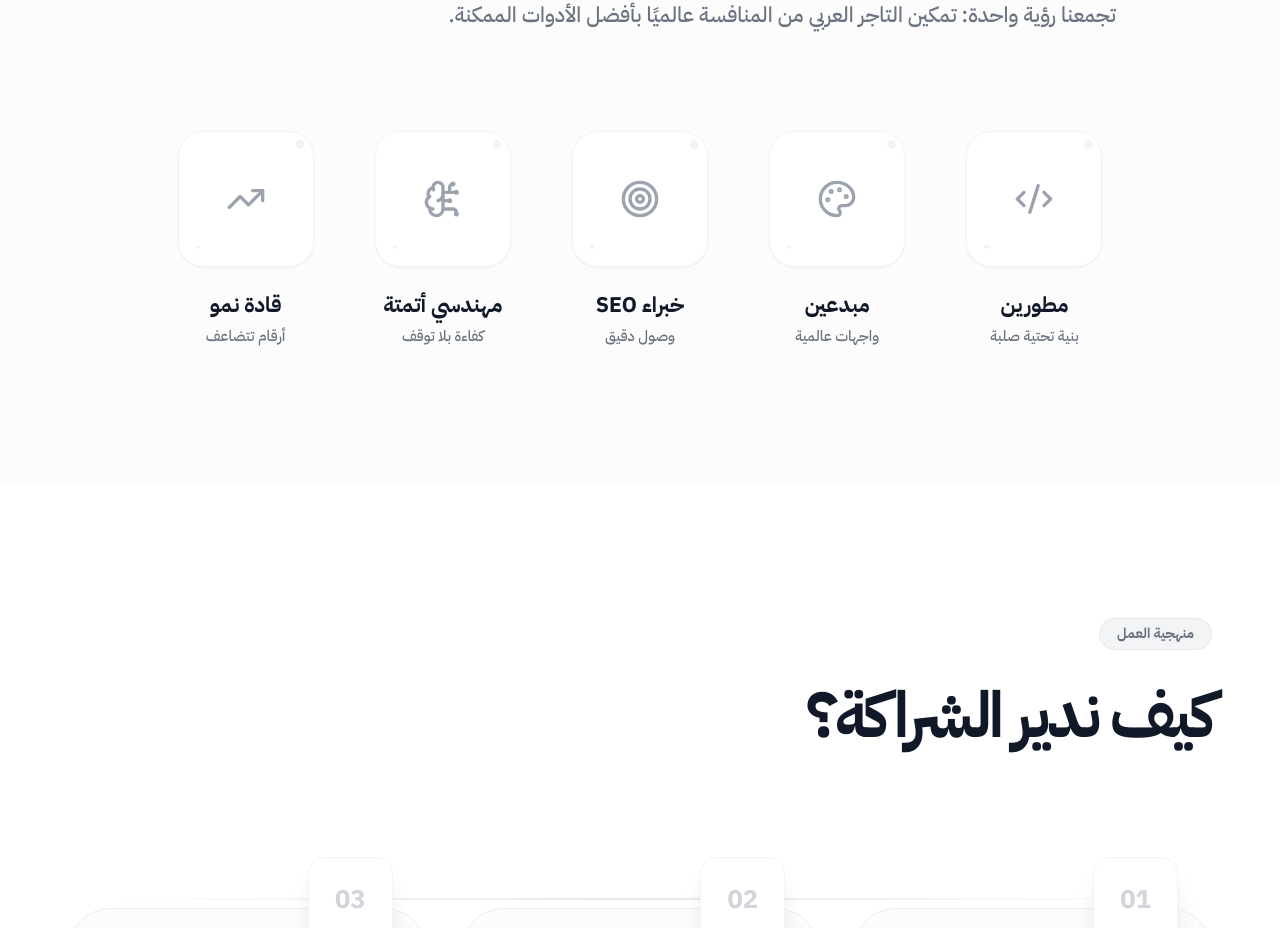
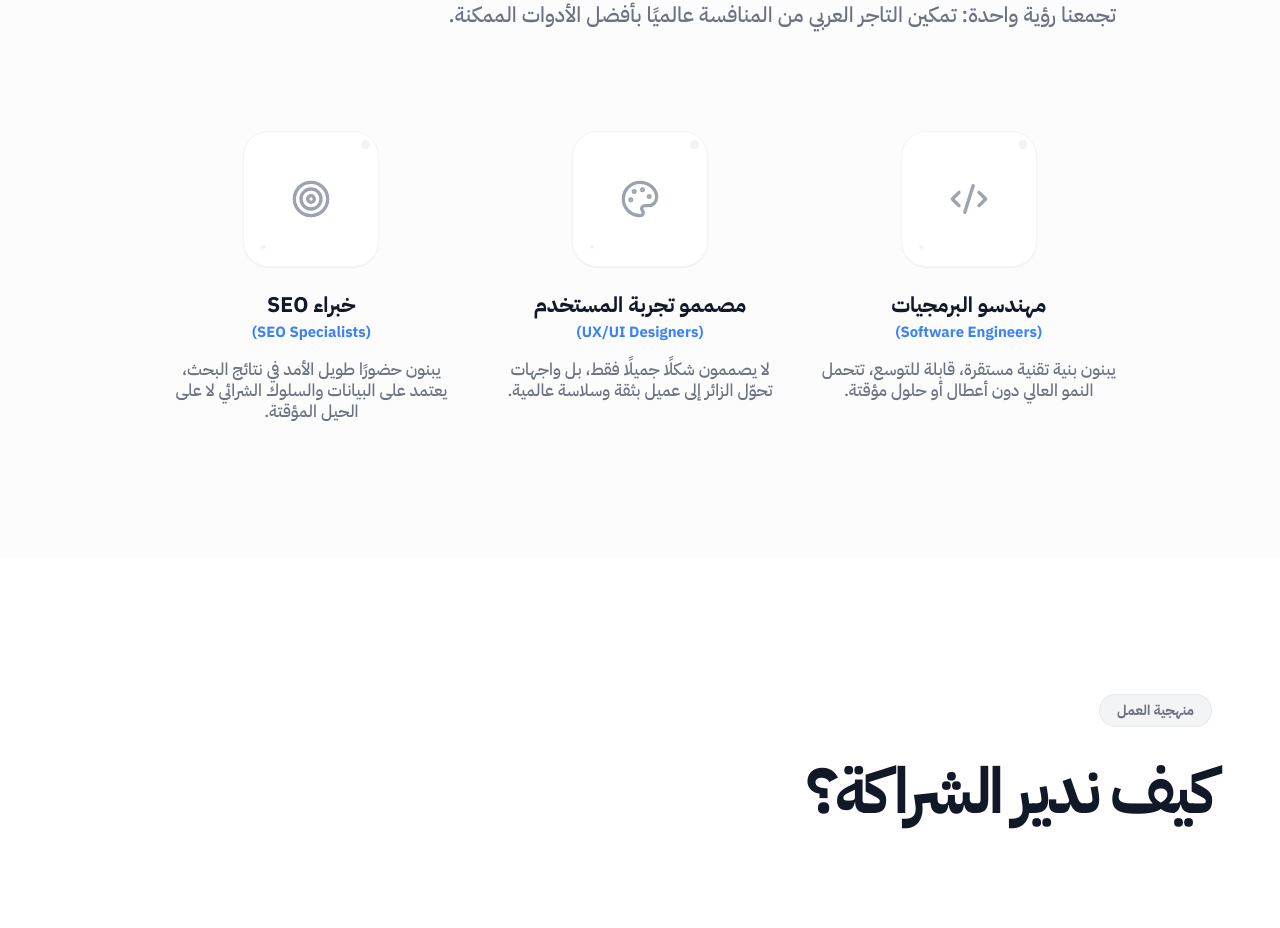
Before and after one commit to mohamedlahlah/asdwww, a React (Vite) app: page / in a window 1280 px wide. Shown: the part 7700-8628 px from the top of the page. Built offline with nearby package versions, Linux system fonts and the light colour scheme.

Commit message:
feat: Add core pages (Home, Portfolio, Case Study, Contact) and essential components (Service Form, WhatsApp Button).

```diff
--- a/components/ServiceForm.tsx
+++ b/components/ServiceForm.tsx
@@ -31,7 +31,7 @@ const ServiceForm: React.FC<ServiceFormProps> = ({ serviceName, questions }) =>
         });
 
         const encodedMessage = encodeURIComponent(message);
-        const phoneNumber = '963936638280';
+        const phoneNumber = '971545777839';
         const whatsappUrl = `https://wa.me/${phoneNumber}?text=${encodedMessage}`;
 
         // Simulate a brief delay then redirect
--- a/components/WhatsAppButton.tsx
+++ b/components/WhatsAppButton.tsx
@@ -3,7 +3,7 @@ import { MessageCircle } from 'lucide-react';
 
 const WhatsAppButton = () => {
     const [isVisible, setIsVisible] = useState(false);
-    const phoneNumber = "966500000000";
+    const phoneNumber = "971545777839";
     const message = "مرحباً، أود الاستفسار عن خدماتكم.";
     const whatsappUrl = `https://wa.me/${phoneNumber}?text=${encodeURIComponent(message)}`;
 
--- a/pages/CaseStudyPage.tsx
+++ b/pages/CaseStudyPage.tsx
@@ -8,45 +8,6 @@ import SectionHeader from '../components/SectionHeader';
 // ----------------------------------------------------------------------
 
 const PROJECTS: any = {
-    'fashion-brand-scale': {
-        title: 'براند أزياء عالمي',
-        category: 'توسع المتاجر والمبيعات',
-        description: 'تحويل متجر من أداء متذبذب إلى نمو صاروخي من خلال إعادة تصميم تجربة المستخدم (UI/UX) وأتمتة سلاسل الإمداد.',
-        stats: [
-            { label: 'نمو الإيرادات', value: '+340%' },
-            { label: 'متوسط العائد الإعلاني ROAS', value: 'x4.8' },
-            { label: 'معدل التحويل', value: '3.2%' },
-        ],
-        challenge: 'كان العميل يعاني من ارتفاع تكلفة الاستحواذ (CPA) وانخفاض معدل الاحتفاظ بالعملاء (Retention). الموقع القديم كان بطيئاً ومعقداً.',
-        solution: 'قمنا ببناء متجر جديد بالكامل (Headless Shopify) مع تجربة مستخدم تركز على الموبايل، وربطنا نظام Klaviyo لأتمتة استعادة السلات المتروكة.',
-        color: 'emerald'
-    },
-    'food-delivery-app': {
-        title: 'تطبيق توصيل ذكي',
-        category: 'تطوير التطبيقات',
-        description: 'بناء تطبيق توصيل متكامل يربط المطاعم بالسائقين مع خوارزميات توجيه ذكية.',
-        stats: [
-            { label: 'مستخدم نشط', value: '+50k' },
-            { label: 'تقليل التكاليف', value: '-60%' },
-            { label: 'سرعة الطلب', value: '15m' },
-        ],
-        challenge: 'التطبيق السابق كان ينهار تحت الضغط، ونظام التوجيه اليدوي كان مكلفاً وغير دقيق.',
-        solution: 'أعدنا بناء الخلفية (Backend) باستخدام Node.js و Redis للسرعة، وطورنا خوارزمية ذكية لتعيين السائق الأقرب تلقائياً.',
-        color: 'blue'
-    },
-    'tech-store-seo': {
-        title: 'متجر إلكترونيات',
-        category: 'نمو و SEO',
-        description: 'ضاعفنا الزيارات المجانية (Organic Traffic) وهيمننا على كلمات مفتاحية عالية المنافسة.',
-        stats: [
-            { label: 'زيارات مجانية (Organic)', value: '+210%' },
-            { label: 'المركز الأول في البحث', value: '450+' },
-            { label: 'مبيعات من الـ SEO', value: '$120k' },
-        ],
-        challenge: 'المنافسة شرسة مع الكبار (Amazon/Noon)، والميزانية الإعلانية كانت تستنزف الأرباح.',
-        solution: 'ركزنا على استراتيجية المحتوى التقني (Reviews & Comparisons) وتحسين البنية التقنية للمتجر لتتصدر النتائج.',
-        color: 'purple'
-    },
     'ar-investor': {
         title: 'رادار المستثمر',
         category: 'تقنية مالية وأنظمة (SaaS)',
@@ -59,19 +20,6 @@ const PROJECTS: any = {
         challenge: 'السوق المالي يعاني من "ضوضاء البيانات". المستثمر يغرق في الأرقام الخام دون الحصول على رؤية واضحة أو سياق اقتصادي يدعم القرار.',
         solution: 'طورنا "رادار المستثمر" كمنصة SaaS تعتمد على الخوارزميات لتحويل البيانات المبعثرة إلى "قصص اقتصادية" ومرئيات (Data Viz) تقود لقرار استثماري آمن.',
         color: 'emerald'
-    },
-    'real-estate-automation': {
-        title: 'شركة تطوير عقاري',
-        category: 'أتمتة و CRM',
-        description: 'أتمتة عملية البيع بالكامل من "ليد" إلى "عقد" باستخدام CRM مخصص و n8n.',
-        stats: [
-            { label: 'عمل يدوي', value: '-90%' },
-            { label: 'سرعة الاستجابة', value: '< 1min' },
-            { label: 'مبيعات الوحدات', value: '+45%' },
-        ],
-        challenge: 'فريق المبيعات كان يضيع وقته في إدخال البيانات يدوياً، مما يؤدي لضياع الفرص الساخنة.',
-        solution: 'ربطنا جميع قنوات الإعلانات بـ Salesforce عبر n8n، وقمنا بأتمتة رسائل الواتساب للتواصل الفوري مع العملاء.',
-        color: 'orange'
     }
 };
 
--- a/pages/ContactPage.tsx
+++ b/pages/ContactPage.tsx
@@ -10,7 +10,7 @@ const ContactPage = () => {
         const subject = formData.get('subject');
         const message = formData.get('message');
 
-        const whatsappUrl = `https://wa.me/963936638280?text=${encodeURIComponent(
+        const whatsappUrl = `https://wa.me/971545777839?text=${encodeURIComponent(
             `*رسالة تواصل جديدة*\n\n*الاسم:* ${name}\n*الموضوع:* ${subject}\n*الرسالة:* ${message}`
         )}`;
         window.open(whatsappUrl, '_blank');
@@ -41,7 +41,7 @@ const ContactPage = () => {
                         <div className="space-y-8">
                             {[
                                 { i: <Mail className="text-blue-500" />, t: "البريد الإلكتروني", v: "hello@digitalmerchant.team" },
-                                { i: <Phone className="text-blue-500" />, t: "رقم الواتساب", v: "+963 936 638 280" },
+                                { i: <Phone className="text-blue-500" />, t: "رقم الواتساب", v: "+971 54 577 7839" },
                                 { i: <MapPin className="text-blue-500" />, t: "المقر الرئيسي", v: "Doha, Qatar / Global Remote" },
                                 { i: <Clock className="text-blue-500" />, t: "ساعات العمل", v: "الأحد - الخميس: 9:00 ص - 6:00 م" }
                             ].map((item, i) => (
--- a/pages/Home.tsx
+++ b/pages/Home.tsx
@@ -367,13 +367,11 @@ const Home = () => {
                         title="فريقنا هو سر قوتك"
                         subtitle="تجمعنا رؤية واحدة: تمكين التاجر العربي من المنافسة عالميًا بأفضل الأدوات الممكنة."
                     />
-                    <div className="grid grid-cols-2 md:grid-cols-3 lg:grid-cols-5 gap-8 mt-16">
+                    <div className="grid grid-cols-1 md:grid-cols-3 gap-8 mt-16">
                         {[
-                            { icon: Code2, role: "مطورين", desc: "بنية تحتية صلبة", color: "text-blue-500", bg: "bg-blue-500/10" },
-                            { icon: Palette, role: "مبدعين", desc: "واجهات عالمية", color: "text-purple-500", bg: "bg-purple-500/10" },
-                            { icon: Target, role: "خبراء SEO", desc: "وصول دقيق", color: "text-red-500", bg: "bg-red-500/10" },
-                            { icon: BrainCircuit, role: "مهندسي أتمتة", desc: "كفاءة بلا توقف", color: "text-amber-500", bg: "bg-amber-500/10" },
-                            { icon: TrendingUp, role: "قادة نمو", desc: "أرقام تتضاعف", color: "text-green-500", bg: "bg-green-500/10" }
+                            { icon: Code2, role: "مهندسو البرمجيات", subRole: "(Software Engineers)", desc: "يبنون بنية تقنية مستقرة، قابلة للتوسع، تتحمل النمو العالي دون أعطال أو حلول مؤقتة.", color: "text-blue-500", bg: "bg-blue-500/10" },
+                            { icon: Palette, role: "مصممو تجربة المستخدم", subRole: "(UX/UI Designers)", desc: "لا يصممون شكلًا جميلًا فقط، بل واجهات تحوّل الزائر إلى عميل بثقة وسلاسة عالمية.", color: "text-purple-500", bg: "bg-purple-500/10" },
+                            { icon: Target, role: "خبراء SEO", subRole: "(SEO Specialists)", desc: "يبنون حضورًا طويل الأمد في نتائج البحث، يعتمد على البيانات والسلوك الشرائي لا على الحيل المؤقتة.", color: "text-green-500", bg: "bg-green-500/10" }
                         ].map((item, i) => (
                             <div key={i} className="group flex flex-col items-center text-center">
                                 {/* Symbolic Icon Container */}
@@ -388,10 +386,11 @@ const Home = () => {
                                     <div className="absolute bottom-4 left-4 w-1 h-1 rounded-full bg-gray-200 dark:bg-white/10 group-hover:bg-current text-inherit opacity-50"></div>
                                 </div>
 
-                                <h4 className="text-xl font-bold text-gray-900 dark:text-white mb-2">{item.role}</h4>
-                                <span className="text-sm font-medium text-gray-500 dark:text-gray-400 group-hover:text-gray-800 dark:group-hover:text-gray-200 transition-colors">
+                                <h4 className="text-xl font-bold text-gray-900 dark:text-white mb-1">{item.role}</h4>
+                                <span className="text-sm font-bold text-blue-500 mb-4 block dir-ltr">{item.subRole}</span>
+                                <p className="text-gray-500 dark:text-gray-400 leading-relaxed font-medium max-w-xs group-hover:text-gray-800 dark:group-hover:text-gray-200 transition-colors">
                                     {item.desc}
-                                </span>
+                                </p>
                             </div>
                         ))}
                     </div>
--- a/pages/PortfolioPage.tsx
+++ b/pages/PortfolioPage.tsx
@@ -13,42 +13,6 @@ const CATEGORIES = [
 
 const PROJECTS = [
     {
-        id: 'fashion-brand-scale',
-        title: 'براند أزياء عالمي',
-        description: 'تحويل متجر من أداء متذبذب إلى نمو صاروخي.',
-        category: 'ecommerce',
-        tags: ['Shopify Plus', 'UX/UI', 'أتمتة'],
-        stats: '+340% إيرادات',
-        color: 'bg-emerald-500',
-        textColor: 'text-emerald-500',
-        borderColor: 'border-emerald-500/20',
-        bg: 'bg-emerald-50 dark:bg-emerald-900/5'
-    },
-    {
-        id: 'food-delivery-app',
-        title: 'تطبيق توصيل ذكي',
-        description: 'بناء تطبيق توصيل متكامل مع خوارزميات توجيه.',
-        category: 'app',
-        tags: ['React Native', 'Node.js', 'Redis'],
-        stats: '-60% تكاليف',
-        color: 'bg-blue-500',
-        textColor: 'text-blue-500',
-        borderColor: 'border-blue-500/20',
-        bg: 'bg-blue-50 dark:bg-blue-900/5'
-    },
-    {
-        id: 'tech-store-seo',
-        title: 'متجر إلكترونيات',
-        description: 'هيمنة على نتائج البحث وزيادة المبيعات المجانية.',
-        category: 'seo',
-        tags: ['SEO تقني', 'استراتيجية محتوى', 'بناء روابط'],
-        stats: '+210% زيارات',
-        color: 'bg-purple-500',
-        textColor: 'text-purple-500',
-        borderColor: 'border-purple-500/20',
-        bg: 'bg-purple-50 dark:bg-purple-900/5'
-    },
-    {
         id: 'ar-investor',
         title: 'رادار المستثمر',
         description: 'منصة ذكية لاكتشاف الفرص الخفية في السوق السعودي عبر تحليل البيانات.',
@@ -59,18 +23,6 @@ const PROJECTS = [
         textColor: 'text-emerald-600',
         borderColor: 'border-emerald-600/20',
         bg: 'bg-emerald-50 dark:bg-emerald-900/5'
-    },
-    {
-        id: 'real-estate-automation',
-        title: 'شركة تطوير عقاري',
-        description: 'أتمتة عملية البيع وربط العملاء بالـ CRM.',
-        category: 'automation',
-        tags: ['n8n', 'Salesforce', 'WhatsApp API'],
-        stats: '-90% عمل يدوي',
-        color: 'bg-orange-500',
-        textColor: 'text-orange-500',
-        borderColor: 'border-orange-500/20',
-        bg: 'bg-orange-50 dark:bg-orange-900/5'
     }
 ];
 
```
